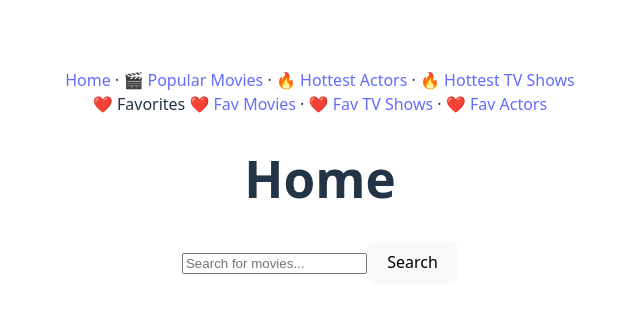
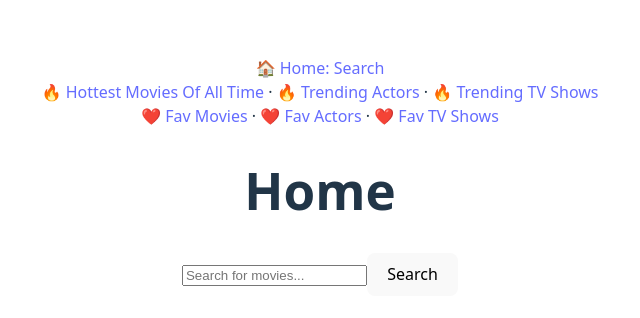
Before and after one commit to 0xadri/mini-app, a React (Vite) app in the folder mini-app/: page / in a window 1280 px wide. Shown: the part 224-542 px from the top of the page, without its empty margins (320-960 px from the left). Built offline with nearby package versions, Linux system fonts and the light colour scheme.

Commit message:
Nav Bar Component: Quick Update

```diff
--- a/mini-app/src/components/NavBar.jsx
+++ b/mini-app/src/components/NavBar.jsx
@@ -4,21 +4,21 @@ const NavBar = () => {
   return (
     <>
       <div>
-        <Link to="/">Home</Link>
-        {" · "}
-        <Link to="/popular-movies">🎬 Popular Movies</Link>
-        {" · "}
-        <Link to="/trending-actors">🔥 Hottest Actors</Link>
-        {" · "}
-        <Link to="/trending-tvshows">🔥 Hottest TV Shows</Link>
+        <Link to="/">🏠 Home: Search</Link>
       </div>
       <div>
-        <span>❤️ Favorites </span>
+        <Link to="/popular-movies">🔥 Hottest Movies Of All Time</Link>
+        {" · "}
+        <Link to="/trending-actors">🔥 Trending Actors</Link>
+        {" · "}
+        <Link to="/trending-tvshows">🔥 Trending TV Shows</Link>
+      </div>
+      <div>
         <Link to="/favorite-movies">❤️ Fav Movies</Link>
         {" · "}
+        <Link to="/favorite-actors">❤️ Fav Actors</Link>
+        {" · "}
         <Link to="/favorite-tvshows">❤️ Fav TV Shows</Link>
-        {" · "}
-        <Link to="/favorite-actors">❤️ Fav Actors</Link>
       </div>
     </>
   );
```
